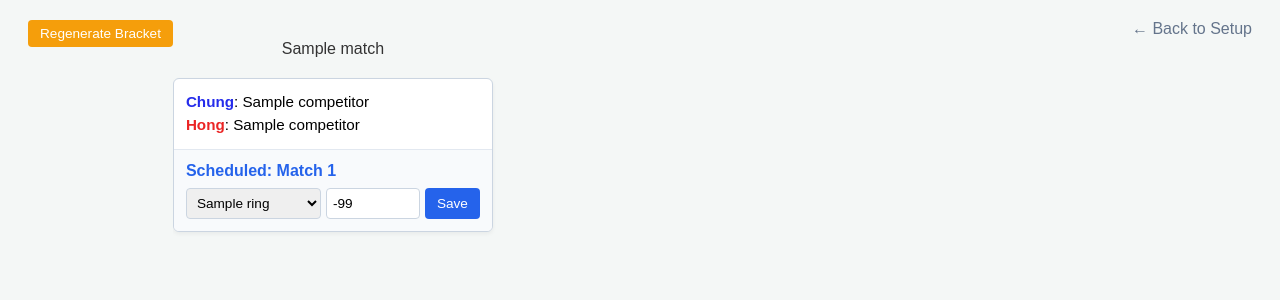
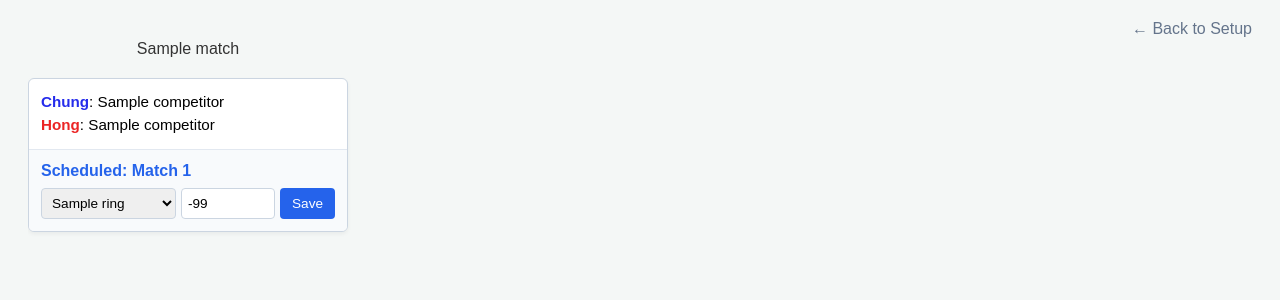
Before and after one commit to audioboxer217/tkd_competition_manager, a Flask app: page /admin/divisions/1/bracket_manage in a window 1280 px wide. Shown: the part 65-365 px from the top of the page. Run offline with Flask 3, Linux system fonts and the light colour scheme; the visitor is signed in with stand-in values (Sample User, id 1); tables that the repository leaves empty hold one stand-in row (values such as "Sample post"); parts of the project's set-up code (start-up, migrations or seed data) failed here and were passed over; some libraries are stand-ins or nearby versions.

Commit message:
Comment out regenerate bracket button with confirmation prompt

```diff
--- a/templates/bracket_manage.html
+++ b/templates/bracket_manage.html
@@ -122,11 +122,11 @@
     <span style="float: right;"><a href="/admin/divisions/{{ division.id }}/setup" class="back-link">&larr; Back to
             Setup</a></span>
     <span style="float: left;">
-        <button class="save-btn" style="background: #f59e0b;" hx-post="/divisions/{{ division.id }}/generate_bracket"
+        <!-- <button class="save-btn" style="background: #f59e0b;" hx-post="/divisions/{{ division.id }}/generate_bracket"
             hx-confirm="Are you sure? This will delete all existing matches and regenerate the bracket, including any scheduling and results."
             hx-swap="none" hx-on::after-request="window.location.reload()">
             Regenerate Bracket
-        </button>
+        </button> -->
     </span>
     <div class="bracket-container">
         {% for round_name, match_list in rounds.items() %}
```
